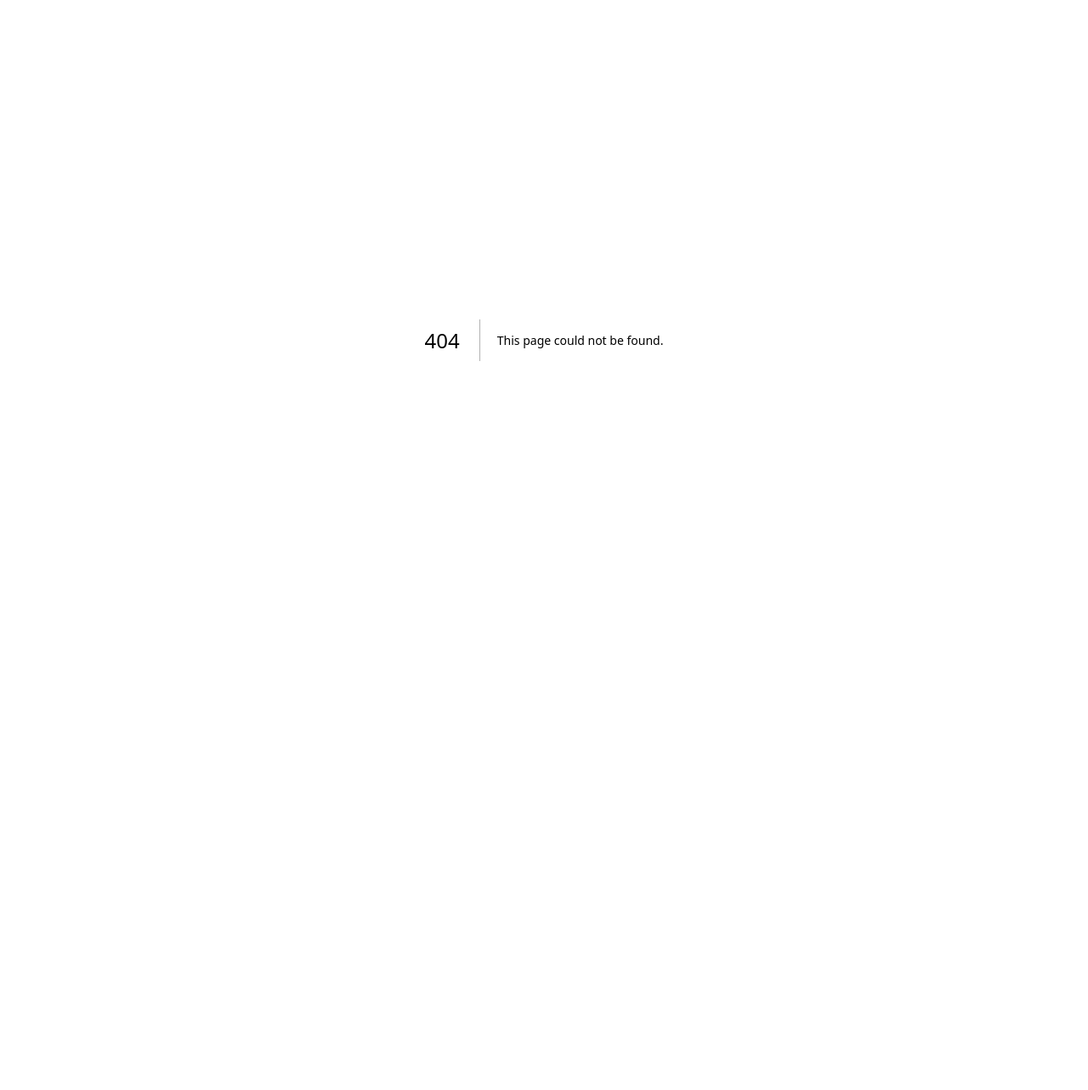
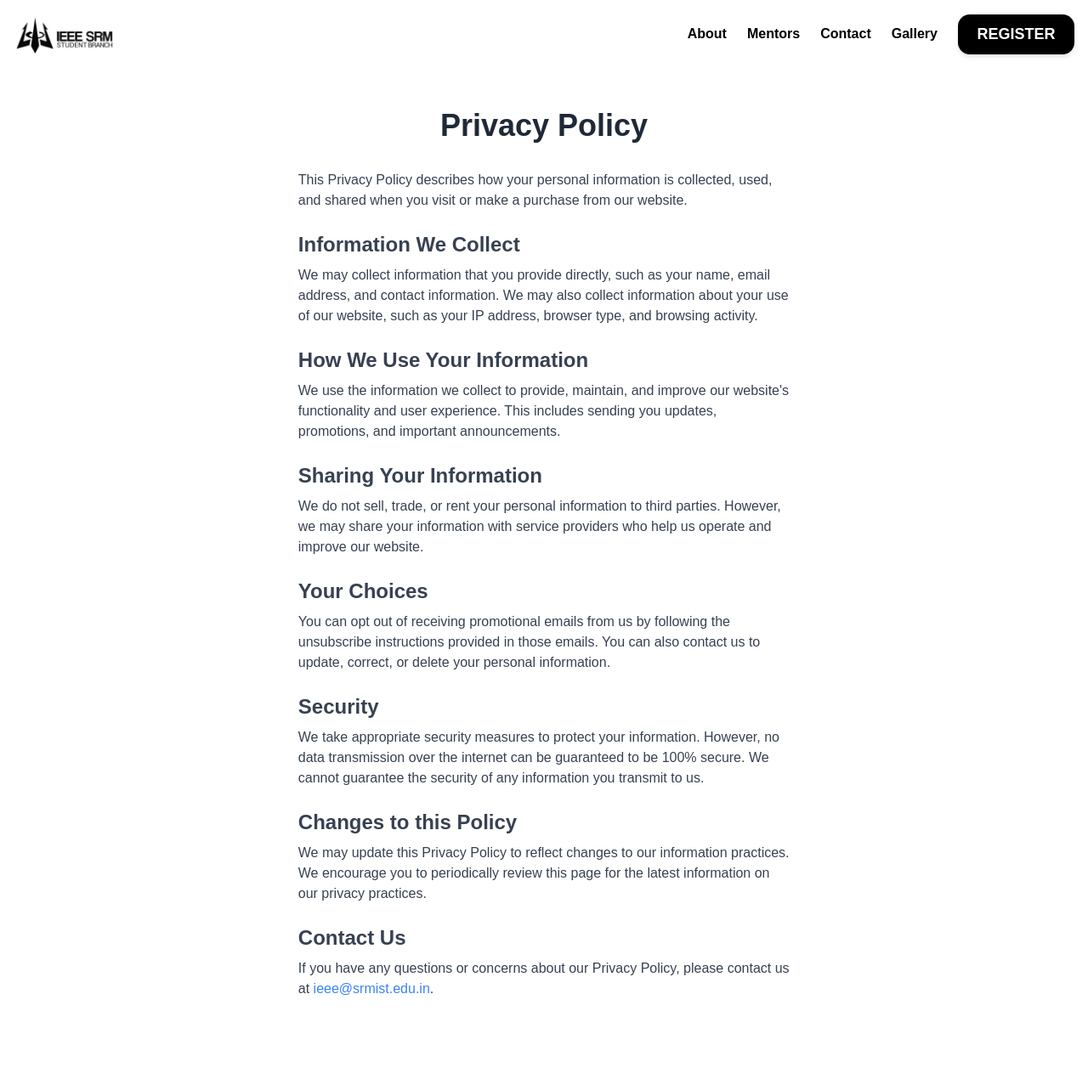
Before and after one commit to AkashSasikumar47/ieee-concepto-webiste, a Next.js app: page /PrivacyPolicy in a window 1280 px wide. Before the commit this address had no page. Shown: the top 1283 px of the page at 85% size. Before the commit the page ends 800 px from the top, so only its background shows below. Built offline with nearby package versions, Linux system fonts and the light colour scheme.

Commit message:
Create PrivacyPolicy.tsx

```diff
--- /dev/null
+++ b/pages/PrivacyPolicy.tsx
@@ -0,0 +1,85 @@
+import React from 'react';
+import Head from 'next/head';
+import Navbar from '../components/Navbar/Navbar';
+import Footer from '../components/Footer/Footer';
+
+import '../app/globals.css';
+
+const PrivacyPolicy = () => {
+    return (
+        <div>
+            <Head>
+                <title>Privacy Policy - IEEE SRMIST</title>
+                <meta name="description" content="Privacy Policy for IEEE SRMIST Student Branch." />
+                <meta name="keywords" content="Privacy Policy, data collection, data usage" />
+            </Head>
+
+            <Navbar />
+
+            <div className="bg-white">
+                <div className="container mx-auto px-4 py-8 max-w-screen-xl">
+                    <h1 className="text-4xl font-semibold text-center mb-8 text-gray-800">
+                        Privacy Policy
+                    </h1>
+                    <div className="prose max-w-prose mx-auto text-gray-700">
+                        <p className="mb-6">
+                            This Privacy Policy describes how your personal information is collected, used, and
+                            shared when you visit or make a purchase from our website.
+                        </p>
+
+                        <h2 className="text-2xl font-semibold mt-4 mb-2">Information We Collect</h2>
+                        <p className="mb-6">
+                            We may collect information that you provide directly, such as your name, email address,
+                            and contact information. We may also collect information about your use of our website,
+                            such as your IP address, browser type, and browsing activity.
+                        </p>
+
+                        <h2 className="text-2xl font-semibold mt-4 mb-2">How We Use Your Information</h2>
+                        <p className="mb-6">
+                            We use the information we collect to provide, maintain, and improve our website's
+                            functionality and user experience. This includes sending you updates, promotions, and
+                            important announcements.
+                        </p>
+
+                        <h2 className="text-2xl font-semibold mt-4 mb-2">Sharing Your Information</h2>
+                        <p className="mb-6">
+                            We do not sell, trade, or rent your personal information to third parties. However, we may
+                            share your information with service providers who help us operate and improve our website.
+                        </p>
+
+                        <h2 className="text-2xl font-semibold mt-4 mb-2">Your Choices</h2>
+                        <p className="mb-6">
+                            You can opt out of receiving promotional emails from us by following the unsubscribe
+                            instructions provided in those emails. You can also contact us to update, correct, or
+                            delete your personal information.
+                        </p>
+
+                        <h2 className="text-2xl font-semibold mt-4 mb-2">Security</h2>
+                        <p className="mb-6">
+                            We take appropriate security measures to protect your information. However, no data
+                            transmission over the internet can be guaranteed to be 100% secure. We cannot guarantee
+                            the security of any information you transmit to us.
+                        </p>
+
+                        <h2 className="text-2xl font-semibold mt-4 mb-2">Changes to this Policy</h2>
+                        <p className="mb-6">
+                            We may update this Privacy Policy to reflect changes to our information practices. We
+                            encourage you to periodically review this page for the latest information on our privacy
+                            practices.
+                        </p>
+
+                        <h2 className="text-2xl font-semibold mt-4 mb-2">Contact Us</h2>
+                        <p>
+                            If you have any questions or concerns about our Privacy Policy, please contact us at{' '}
+                            <a href="mailto:ieee@srmist.edu.in" className="text-blue-500 hover:underline">ieee@srmist.edu.in</a>.
+                        </p>
+                    </div>
+                </div>
+            </div>
+
+            <Footer />
+        </div>
+    );
+};
+
+export default PrivacyPolicy;
```
